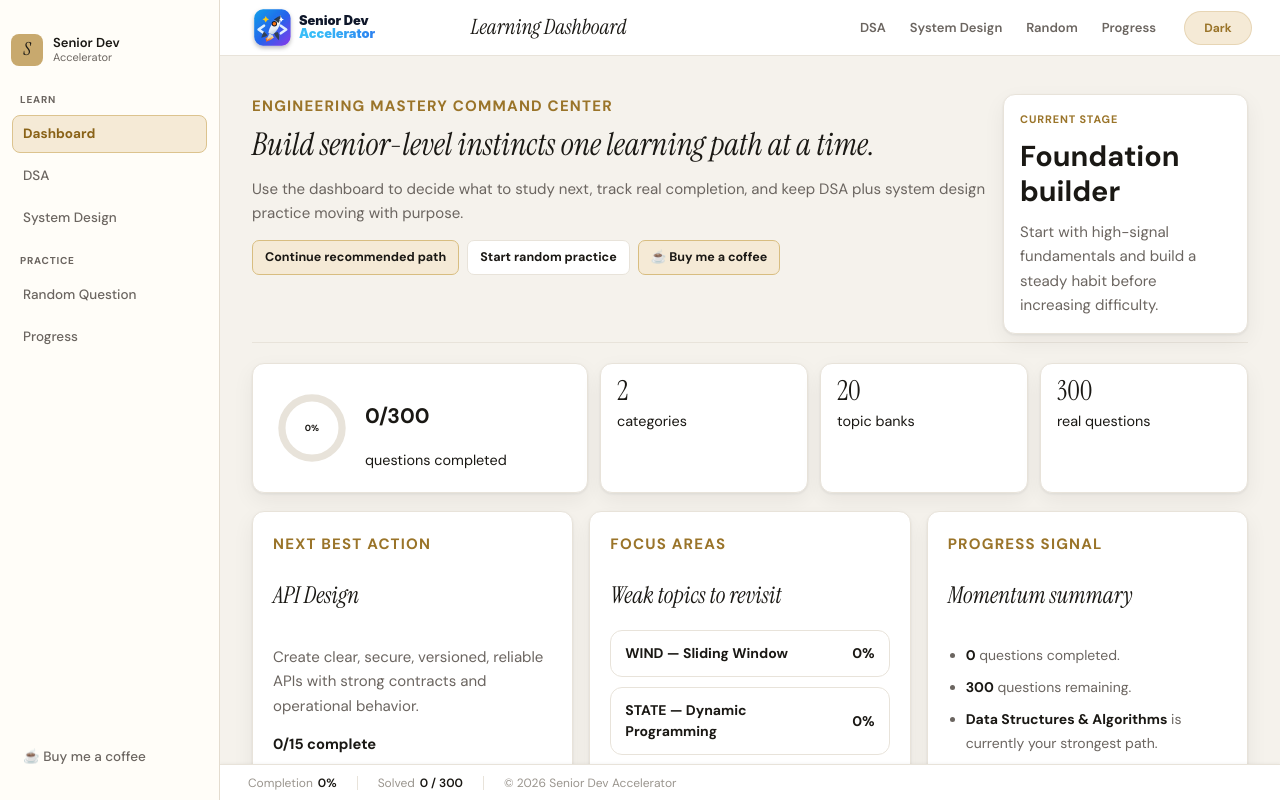
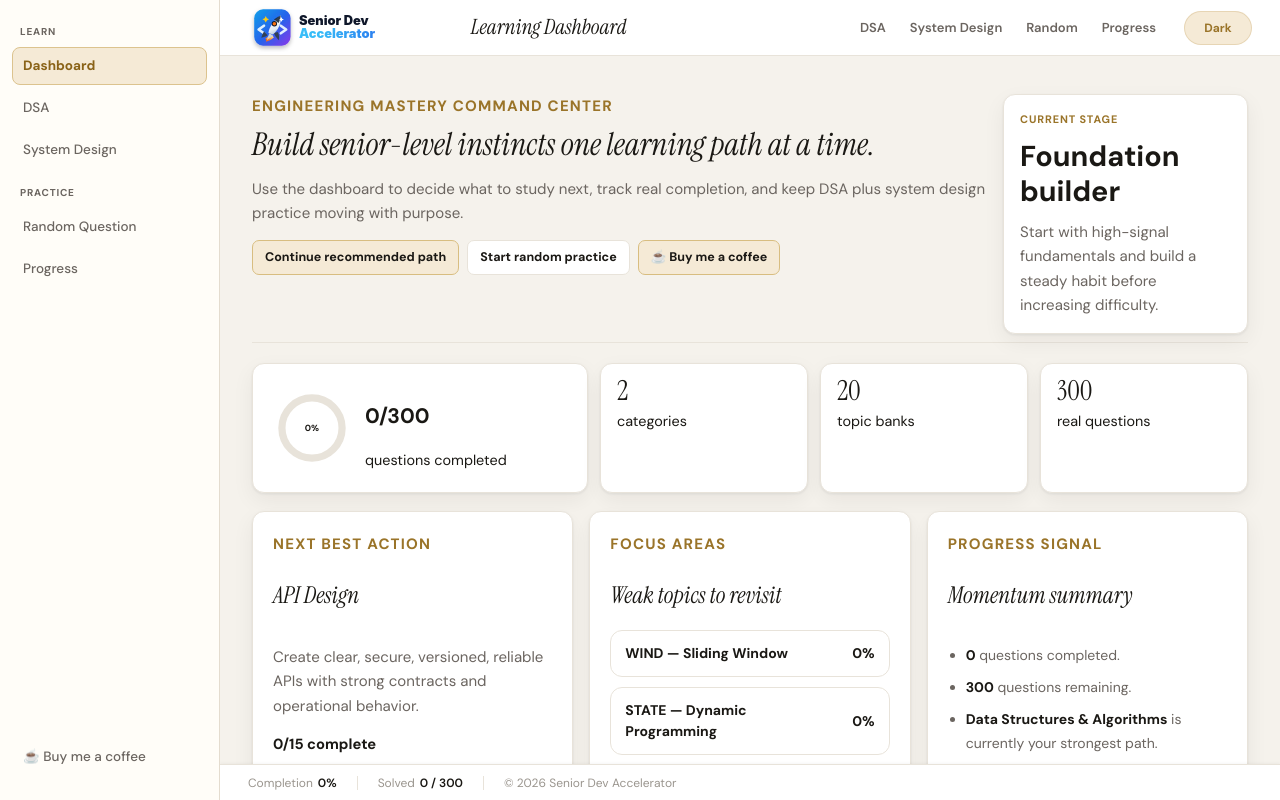
Before and after one commit to msomi22/senior-dev-accelerator, a React (Vite) app: page / in a window 1280 px wide. Built offline with nearby package versions, Linux system fonts and the light colour scheme; no server answers.

Commit message:
Remove duplicate branding from sidebar

```diff
--- a/src/components/Sidebar.jsx
+++ b/src/components/Sidebar.jsx
@@ -1,4 +1,4 @@
-import { Link, NavLink } from 'react-router-dom';
+import { NavLink } from 'react-router-dom';
 import BuyCoffeeButton from './BuyCoffeeButton.jsx';
 import { categories } from '../services/questionBankService.js';
 
@@ -14,14 +14,6 @@ export default function Sidebar() {
 
   return (
     <aside className="sidebar app-sidebar">
-      <Link to="/" className="sidebar-logo" aria-label="Senior Dev Accelerator dashboard">
-        <span className="logo-mark">S</span>
-        <span className="logo-text">
-          Senior Dev
-          <span>Accelerator</span>
-        </span>
-      </Link>
-
       <div className="nav-section">
         <p className="nav-label">Learn</p>
         <NavLink to="/" className={navClass}>Dashboard</NavLink>
```
